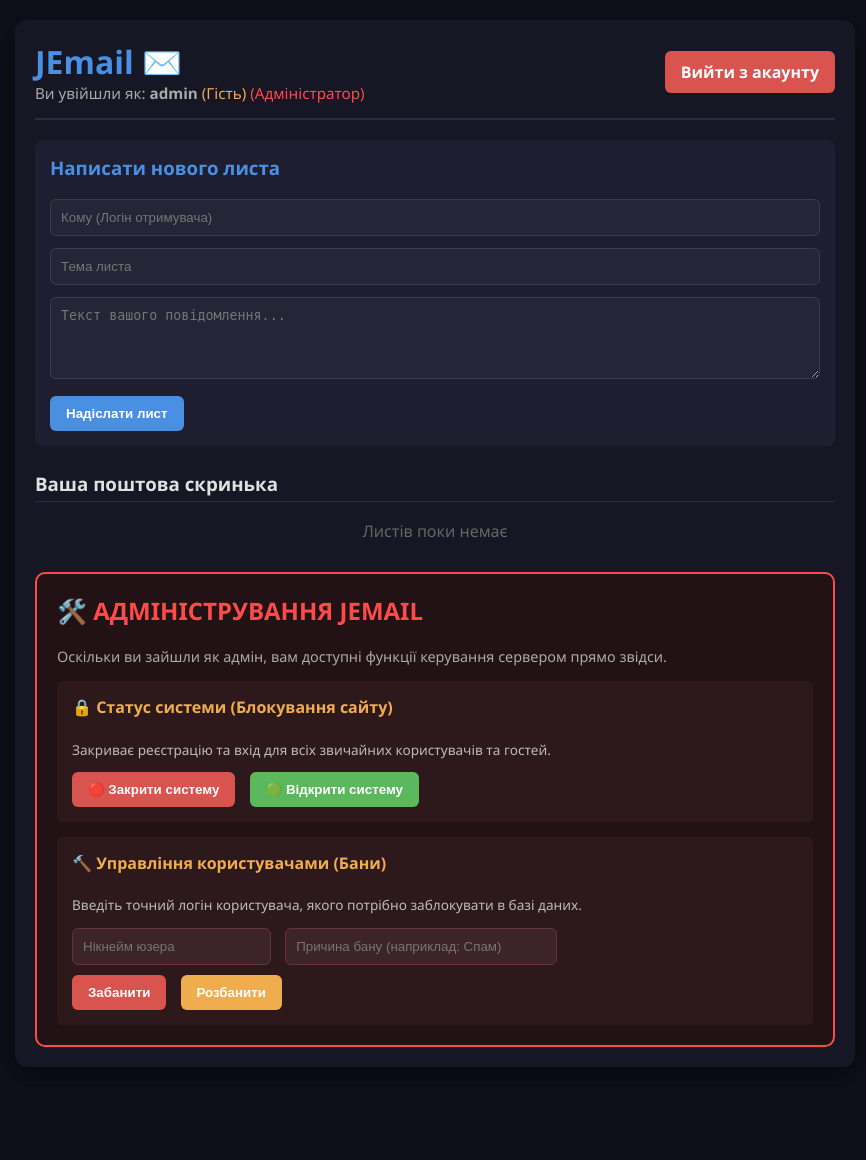
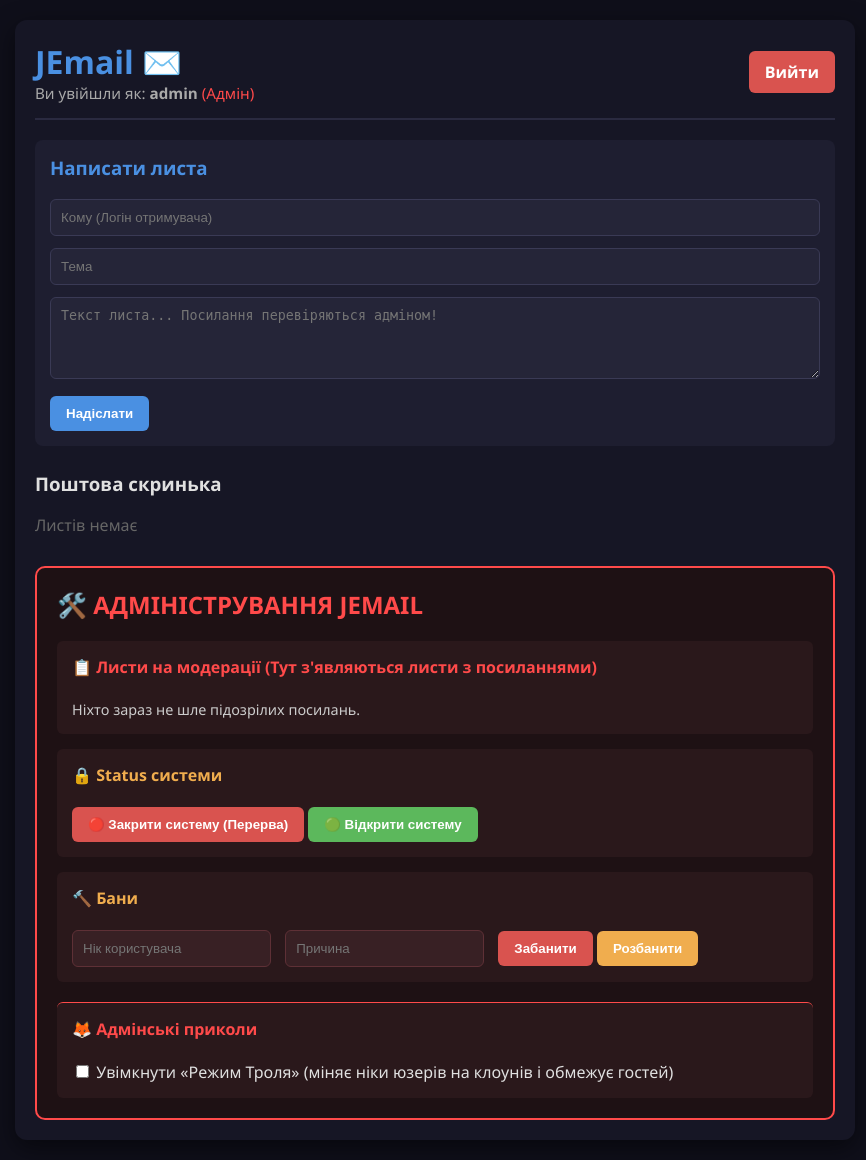
Before and after one commit to cocofembo-glitch/jemailTG, a Flask app: page / in a window 1280 px wide. Shown: the whole page, without its empty margins (205-1071 px from the left). Before the commit the page ends 1047 px from the top, so only its background shows below. Run offline with Flask 3, Linux system fonts and the light colour scheme; the visitor is signed in with stand-in values (Sample User, id 1); data that the repository does not hold is empty.

Commit message:
Refactor HTML and CSS for main page

```diff
--- a/templates/main.html
+++ b/templates/main.html
@@ -5,284 +5,188 @@
     <meta name="viewport" content="width=device-width, initial-scale=1.0">
     <title>JEmail - Головна</title>
     <style>
-        body {
-            font-family: 'Segoe UI', Tahoma, Geneva, Verdana, sans-serif;
-            background-color: #0f0f1a;
-            color: #e0e0e0;
-            margin: 0;
-            padding: 20px;
-            display: flex;
-            flex-direction: column;
-            align-items: center;
-        }
-        .container {
-            width: 100%;
-            max-width: 800px;
-            background: #161625;
-            padding: 20px;
-            border-radius: 12px;
-            box-shadow: 0 8px 24px rgba(0,0,0,0.5);
-        }
-        .header {
-            display: flex;
-            justify-content: space-between;
-            align-items: center;
-            border-bottom: 2px solid #2a2a40;
-            padding-bottom: 15px;
-            margin-bottom: 20px;
-        }
+        body { font-family: 'Segoe UI', sans-serif; background-color: #0f0f1a; color: #e0e0e0; margin: 0; padding: 20px; display: flex; flex-direction: column; align-items: center; }
+        .container { width: 100%; max-width: 800px; background: #161625; padding: 20px; border-radius: 12px; box-shadow: 0 8px 24px rgba(0,0,0,0.5); }
+        .header { display: flex; justify-content: space-between; align-items: center; border-bottom: 2px solid #2a2a40; padding-bottom: 15px; margin-bottom: 20px; }
         h1 { color: #4a90e2; margin: 0; }
-        .user-info { font-size: 0.95rem; color: #aaa; }
-        .btn {
-            padding: 10px 16px;
-            border: none;
-            border-radius: 6px;
-            cursor: pointer;
-            font-weight: bold;
-            transition: 0.2s;
-            text-decoration: none;
-            display: inline-block;
-        }
+        .btn { padding: 10px 16px; border: none; border-radius: 6px; cursor: pointer; font-weight: bold; transition: 0.2s; text-decoration: none; display: inline-block; }
         .btn-danger { background-color: #d9534f; color: white; }
-        .btn-danger:hover { background-color: #c9302c; }
         .btn-primary { background-color: #4a90e2; color: white; }
-        .btn-primary:hover { background-color: #357abd; }
         .btn-success { background-color: #5cb85c; color: white; }
-        .btn-success:hover { background-color: #4cae4c; }
         .btn-warning { background-color: #f0ad4e; color: white; }
-        .btn-warning:hover { background-color: #ec971f; }
+        .email-form { background: #1e1e30; padding: 15px; border-radius: 8px; margin-bottom: 25px; }
+        .form-group { margin-bottom: 12px; }
+        .form-group input, .form-group textarea { width: 100%; padding: 10px; background: #252538; border: 1px solid #3a3a55; border-radius: 6px; color: white; box-sizing: border-box; }
+        .email-item { background: #1e1e30; padding: 15px; border-radius: 8px; margin-bottom: 10px; border-left: 4px solid #4a90e2; }
+        .email-header { display: flex; justify-content: space-between; color: #888; font-size: 0.85rem; }
+        .email-subject { font-weight: bold; color: #fff; margin: 5px 0; }
 
-        .email-form {
-            background: #1e1e30;
-            padding: 15px;
-            border-radius: 8px;
-            margin-bottom: 25px;
-        }
-        .form-group { margin-bottom: 12px; }
-        .form-group input, .form-group textarea {
-            width: 100%;
-            padding: 10px;
-            background: #252538;
-            border: 1px solid #3a3a55;
-            border-radius: 6px;
-            color: white;
-            box-sizing: border-box;
-        }
-        .email-list { margin-top: 20px; }
-        .email-item {
-            background: #1e1e30;
-            padding: 15px;
-            border-radius: 8px;
-            margin-bottom: 10px;
-            border-left: 4px solid #4a90e2;
-        }
-        .email-header {
-            display: flex;
-            justify-content: space-between;
-            color: #888;
-            font-size: 0.85rem;
-            margin-bottom: 5px;
-        }
-        .email-subject { font-weight: bold; color: #fff; margin-bottom: 5px; }
-        .email-body { white-space: pre-wrap; font-size: 0.95rem; }
-
-        /* Стилі для адмінки */
-        .admin-section {
-            background: #221215;
-            border: 2px solid #ff4a4a;
-            padding: 20px;
-            border-radius: 10px;
-            margin-top: 30px;
-        }
-        .admin-box {
-            background: #2d191c;
-            padding: 15px;
-            border-radius: 6px;
-            margin-top: 15px;
-        }
-        .admin-input {
-            padding: 10px;
-            background: #3d2428;
-            border: 1px solid #633339;
-            border-radius: 6px;
-            color: white;
-            margin-right: 10px;
-            margin-bottom: 10px;
-        }
+        /* Стилі адмінки */
+        .admin-section { background: #1e1114; border: 2px solid #ff4a4a; padding: 20px; border-radius: 10px; margin-top: 30px; }
+        .admin-box { background: #2a181b; padding: 15px; border-radius: 6px; margin-top: 15px; }
+        .admin-input { padding: 10px; background: #382024; border: 1px solid #5e3036; border-radius: 6px; color: white; margin-right: 10px; }
+        .mod-item { background: #381a1f; padding: 10px; border-radius: 6px; margin-bottom: 10px; border: 1px dashed #ff4a4a; }
     </style>
 </head>
 <body>
 
 <div class="container">
-    <!-- Шапка сайту -->
     <div class="header">
         <div>
             <h1>JEmail ✉️</h1>
-            <div class="user-info">
-                Ви увійшли як: <strong>{{ user }}</strong>
-                {% if is_guest %}<span style="color: #f0ad4e;">(Гість)</span>{% endif %}
-                {% if is_admin %}<span style="color: #ff4a4a;">(Адміністратор)</span>{% endif %}
-            </div>
+            <div style="color: #aaa; font-size: 0.95rem;">Ви увійшли як: <strong>{{ user }}</strong> {% if is_admin %}<span style="color:#ff4a4a;">(Адмін)</span>{% endif %}</div>
         </div>
-        <a href="/api/logout" class="btn btn-danger">Вийти з акаунту</a>
+        <a href="/api/logout" class="btn btn-danger">Вийти</a>
     </div>
 
-    <!-- Форма відправки листа -->
     <div class="email-form">
-        <h3 style="margin-top: 0; color: #4a90e2;">Написати нового листа</h3>
-        <div class="form-group">
-            <input type="text" id="to_user" placeholder="Кому (Логін отримувача)">
-        </div>
-        <div class="form-group">
-            <input type="text" id="subject" placeholder="Тема листа">
-        </div>
-        <div class="form-group">
-            <textarea id="message" rows="4" placeholder="Текст вашого повідомлення..."></textarea>
-        </div>
-        <button onclick="sendEmail()" class="btn btn-primary">Надіслати лист</button>
+        <h3 style="margin-top: 0; color: #4a90e2;">Написати листа</h3>
+        <div class="form-group"><input type="text" id="to_user" placeholder="Кому (Логін отримувача)"></div>
+        <div class="form-group"><input type="text" id="subject" placeholder="Тема"></div>
+        <div class="form-group"><textarea id="message" rows="4" placeholder="Текст листа... Посилання перевіряються адміном!"></textarea></div>
+        <button onclick="sendEmail()" class="btn btn-primary">Надіслати</button>
     </div>
 
-    <!-- Список листів -->
-    <div class="email-list">
-        <h3 style="border-bottom: 1px solid #2a2a40; padding-bottom: 5px;">Ваша поштова скринька</h3>
+    <div>
+        <h3>Поштова скринька</h3>
         <div id="emails_container">Завантаження листів...</div>
     </div>
 
-    <!-- ==================================================== -->
-    <!-- АВТОМАТИЧНА АДМІН-ПАНЕЛЬ (Видима ТІЛЬКИ для адміна) -->
-    <!-- ==================================================== -->
+    <!-- АДМІН-ПАНЕЛЬ -->
     {% if is_admin %}
     <div class="admin-section">
-        <h2 style="color: #ff4a4a; margin-top: 0; display: flex; align-items: center; gap: 10px;">🛠️ АДМІНІСТРУВАННЯ JEMAIL</h2>
-        <p style="color: #aaa; font-size: 0.9rem; margin-bottom: 15px;">Оскільки ви зайшли як адмін, вам доступні функції керування сервером прямо звідси.</p>
+        <h2 style="color: #ff4a4a; margin-top: 0;">🛠️ АДМІНІСТРУВАННЯ JEMAIL</h2>
 
-        <!-- Блок блокування системи -->
+        <!-- НОВА МОДЕРАЦІЯ ПОСИЛАНЬ -->
         <div class="admin-box">
-            <h4 style="margin-top: 0; color: #f0ad4e;">🔒 Статус системи (Блокування сайту)</h4>
-            <p style="font-size: 0.85rem; color: #bbb;">Закриває реєстрацію та вхід для всіх звичайних користувачів та гостей.</p>
-            <button onclick="toggleSystem(true)" class="btn btn-danger" style="margin-right: 10px;">🔴 Закрити систему</button>
+            <h4 style="margin-top: 0; color: #ff4a4a;">📋 Листи на модерації (Тут з'являються листи з посиланнями)</h4>
+            <div id="moderation_container" style="color: #ccc; font-size: 0.9rem;">Немає листів на перевірку.</div>
+        </div>
+
+        <div class="admin-box">
+            <h4 style="margin-top: 0; color: #f0ad4e;">🔒 Status системи</h4>
+            <button onclick="toggleSystem(true)" class="btn btn-danger">🔴 Закрити систему (Перерва)</button>
             <button onclick="toggleSystem(false)" class="btn btn-success">🟢 Відкрити систему</button>
         </div>
 
-        <!-- Блок банів -->
         <div class="admin-box">
-            <h4 style="margin-top: 0; color: #f0ad4e;">🔨 Управління користувачами (Бани)</h4>
-            <p style="font-size: 0.85rem; color: #bbb;">Введіть точний логін користувача, якого потрібно заблокувати в базі даних.</p>
-            <input type="text" id="ban-username" class="admin-input" placeholder="Нікнейм юзера">
-            <input type="text" id="ban-reason" class="admin-input" placeholder="Причина бану (наприклад: Спам)" style="width: 250px;">
-            <br>
-            <button onclick="banUser(true)" class="btn btn-danger" style="margin-right: 10px;">Забанити</button>
+            <h4 style="margin-top: 0; color: #f0ad4e;">🔨 Бани</h4>
+            <input type="text" id="ban-username" class="admin-input" placeholder="Нік користувача">
+            <input type="text" id="ban-reason" class="admin-input" placeholder="Причина">
+            <button onclick="banUser(true)" class="btn btn-danger">Забанити</button>
             <button onclick="banUser(false)" class="btn btn-warning">Розбанити</button>
+        </div>
+
+        <!-- АДМІНСЬКІ ПРИКОЛИ -->
+        <div class="admin-box" style="border-top: 1px solid #ff4a4a; margin-top: 20px;">
+            <h4 style="margin-top: 0; color: #ff4a4a;">🦊 Адмінські приколи</h4>
+            <label style="cursor: pointer;">
+                <input type="checkbox" id="troll-checkbox" onchange="toggleTrollMode(this.checked)"> Увімкнути «Режим Троля» (міняє ніки юзерів на клоунів і обмежує гостей)
+            </label>
         </div>
     </div>
     {% endif %}
-
 </div>
 
 <script>
-// Функція завантаження листів
 function loadEmails() {
-    fetch('/api/emails')
-    .then(res => res.json())
-    .then(emails => {
-        const container = document.getElementById('emails_container');
-        if (emails.length === 0) {
-            container.innerHTML = '<p style="color: #666; text-align: center;">Листів поки немає</p>';
-            return;
-        }
-        container.innerHTML = '';
-        emails.forEach(email => {
-            const item = document.createElement('div');
-            item.className = 'email-item';
-
-            // Якщо адмін — показуємо хто кому писав, щоб було зрозуміло
-            let directionText = `Від: ${email.from} | Кому: ${email.to}`;
-
-            item.innerHTML = `
-                <div class="email-header">
-                    <span>${directionText}</span>
-                    <span>${email.timestamp}</span>
-                </div>
-                <div class="email-subject">${email.subject}</div>
-                <div class="email-body">${email.message}</div>
-            `;
-            container.appendChild(item);
+    fetch('/api/emails').then(res => res.json()).then(emails => {
+        const c = document.getElementById('emails_container');
+        if(emails.length === 0) { c.innerHTML = '<p style="color:#666;">Листів немає</p>'; return; }
+        c.innerHTML = '';
+        emails.forEach(e => {
+            c.innerHTML += `<div class="email-item"><div class="email-header"><span>Від: ${e.from} | Кому: ${e.to}</span><span>${e.timestamp}</span></div><div class="email-subject">${e.subject}</div><div style="white-space:pre-wrap;">${e.message}</div></div>`;
         });
     });
 }
 
-// Функція відправки листа
 function sendEmail() {
-    const to = document.getElementById('to_user').value.strip ? document.getElementById('to_user').value.strip() : document.getElementById('to_user').value;
+    const to = document.getElementById('to_user').value.trim();
     const subject = document.getElementById('subject').value;
     const message = document.getElementById('message').value;
-
-    if(!to || !subject || !message) {
-        alert('Заповніть усі поля листа!');
-        return;
-    }
+    if(!to || !subject || !message) { alert('Заповніть поля!'); return; }
 
     fetch('/api/send', {
         method: 'POST',
         headers: { 'Content-Type': 'application/json' },
         body: JSON.stringify({ to, subject, message })
-    })
-    .then(res => res.json())
-    .then(data => {
-        if(data.success) {
-            alert('Лист успішно надіслано! 🚀');
-            document.getElementById('to_user').value = '';
-            document.getElementById('subject').value = '';
-            document.getElementById('message').value = '';
-            loadEmails();
-        } else {
-            alert('Помилка: ' + data.error);
-        }
+    }).then(res => res.json()).then(data => {
+        alert(data.message || 'Лист надіслано!');
+        document.getElementById('to_user').value = '';
+        document.getElementById('subject').value = '';
+        document.getElementById('message').value = '';
+        loadEmails();
     });
 }
 
-// Адмінські функції (працюють тільки якщо юзер адмін)
+{% if is_admin %}
+function loadAdminData() {
+    fetch('/api/admin/data').then(res => res.json()).then(data => {
+        document.getElementById('troll-checkbox').checked = data.troll_mode;
+        const mc = document.getElementById('moderation_container');
+        if(!data.moderation_list || data.moderation_list.length === 0) {
+            mc.innerHTML = 'Ніхто зараз не шле підозрілих посилань.';
+            return;
+        }
+        mc.innerHTML = '';
+        data.moderation_list.forEach(e => {
+            mc.innerHTML += `
+                <div class="mod-item">
+                    <b>Від:</b> ${e.from} | <b>Кому:</b> ${e.to} <br>
+                    <b>Тема:</b> ${e.subject} <br>
+                    <b>Текст:</b> <span style="color:#ff8888;">${e.message}</span> <br style="margin-bottom:5px;">
+                    <button onclick="moderate(${e.mod_id}, 'approve')" class="btn btn-success" style="padding:4px 10px; font-size:0.8rem; margin-top:5px;">✓ Дозволити</button>
+                    <button onclick="moderate(${e.mod_id}, 'reject')" class="btn btn-danger" style="padding:4px 10px; font-size:0.8rem; margin-top:5px;">❌ Видалити</button>
+                </div>`;
+        });
+    });
+}
+
+function moderate(modId, action) {
+    fetch('/api/admin/moderate', {
+        method: 'POST',
+        headers: { 'Content-Type': 'application/json' },
+        body: JSON.stringify({ mod_id: modId, action: action })
+    }).then(res => res.json()).then(() => {
+        loadAdminData();
+        loadEmails();
+    });
+}
+
 function toggleSystem(shouldLock) {
     fetch('/api/admin/toggle_system', {
         method: 'POST',
         headers: { 'Content-Type': 'application/json' },
         body: JSON.stringify({ lock: shouldLock })
-    })
-    .then(res => res.json())
-    .then(data => {
-        if(data.success) alert(data.message);
-        else alert('Помилка: ' + data.error);
+    }).then(res => res.json()).then(data => alert(data.message));
+}
+
+function toggleTrollMode(checked) {
+    fetch('/api/admin/troll', {
+        method: 'POST',
+        headers: { 'Content-Type': 'application/json' },
+        body: JSON.stringify({ troll: checked })
     });
 }
 
-function banUser(shouldBlock) {
+function banUser(block) {
     const username = document.getElementById('ban-username').value;
     const reason = document.getElementById('ban-reason').value;
-
-    if(!username) { alert('Введіть нікнейм користувача!'); return; }
-
     fetch('/api/admin/block_user', {
         method: 'POST',
         headers: { 'Content-Type': 'application/json' },
-        body: JSON.stringify({ username: username, block: shouldBlock, reason: reason })
-    })
-    .then(res => res.json())
-    .then(data => {
-        if(data.success) {
-            alert(data.message);
-            document.getElementById('ban-username').value = '';
-            document.getElementById('ban-reason').value = '';
-        } else {
-            alert('Помилка: ' + data.error);
-        }
-    });
+        body: JSON.stringify({ username, block, reason })
+    }).then(res => res.json()).then(data => { alert(data.message); loadAdminData(); });
 }
 
-// Запуск завантаження при відкритті сторінки
+// Запускаємо адмінський інтервал тільки якщо це адмін
+setInterval(loadAdminData, 4000);
+loadAdminData();
+{% endif %}
+
+// Завантаження листів працює для всіх користувачів
 loadEmails();
-// Оновлювати пошту кожні 10 секунд
 setInterval(loadEmails, 10000);
 </script>
-
 </body>
 </html>
```
